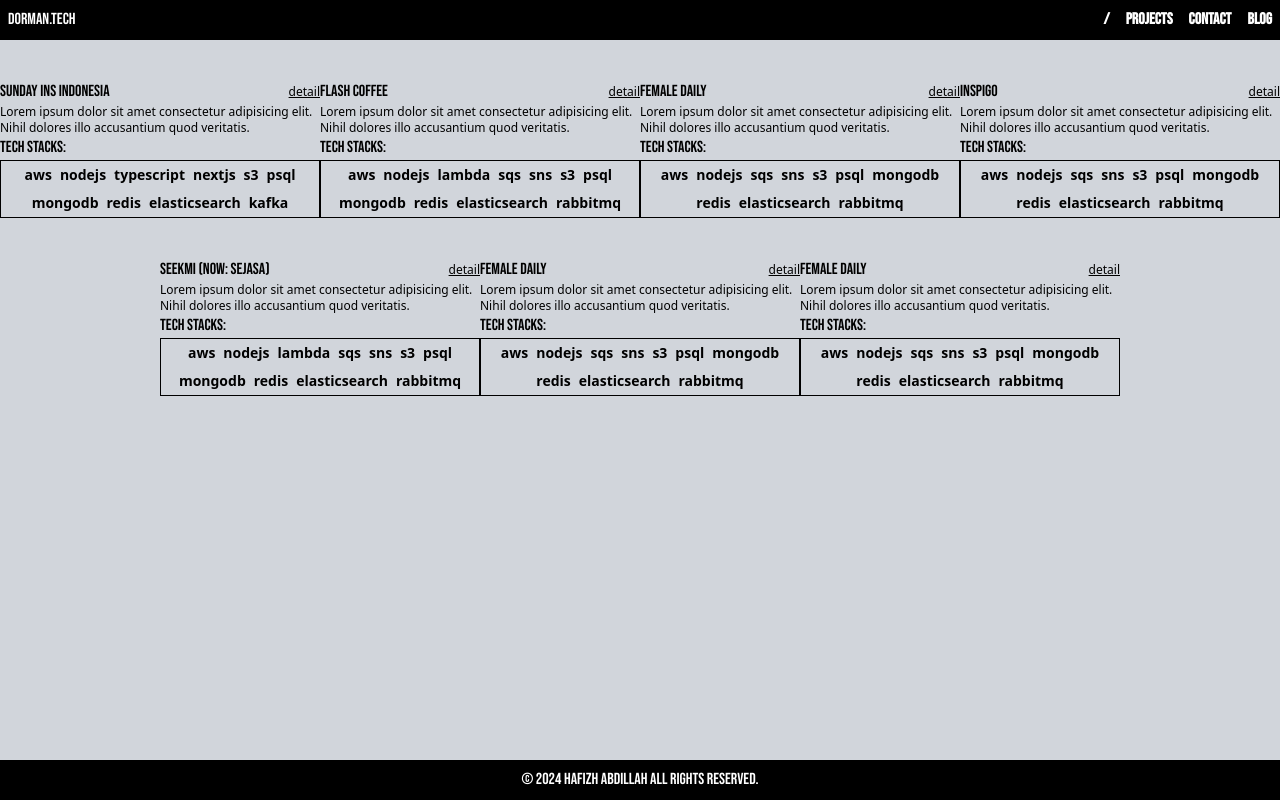
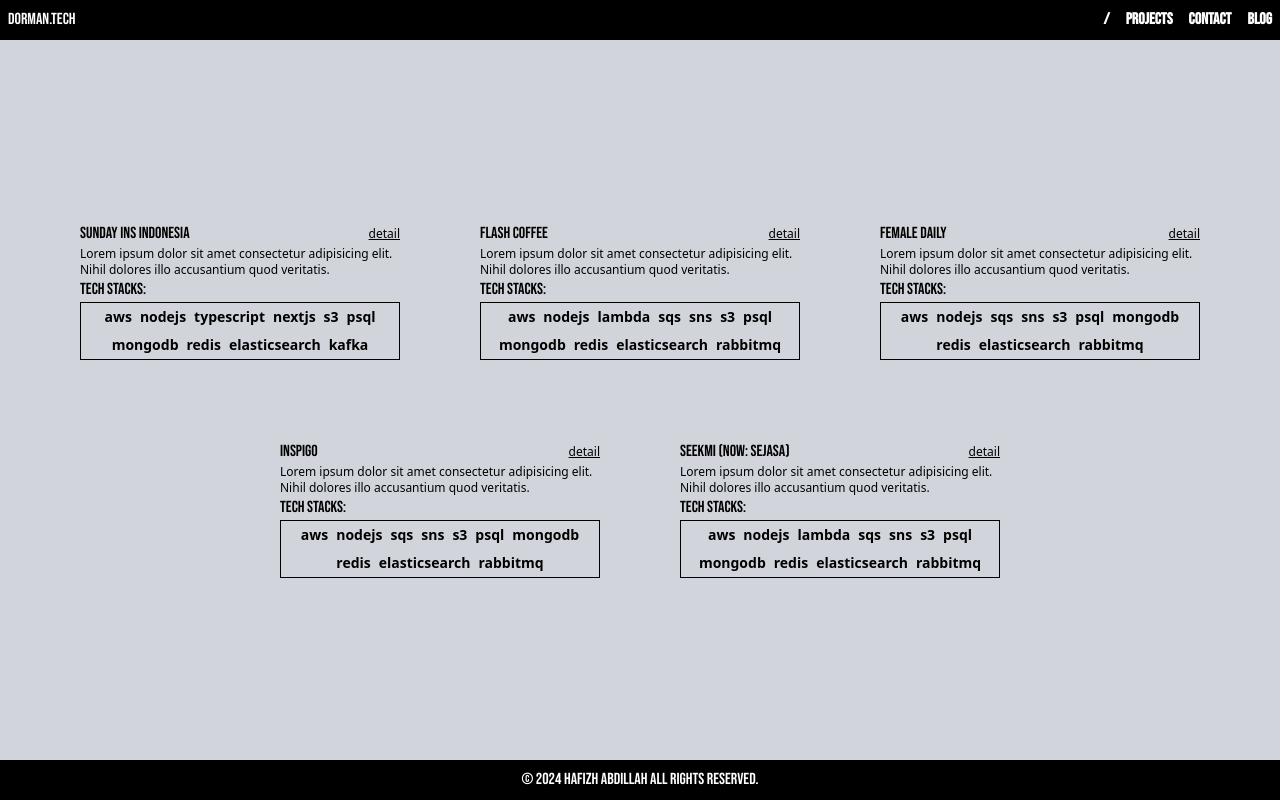
Before and after one commit to dorman99/dorman-project, a Next.js app: page /projects in a window 1280 px wide. Built offline with nearby package versions, Linux system fonts and the light colour scheme.

Commit message:
feat: make the projects centred

```diff
--- a/src/common/constant/index.ts
+++ b/src/common/constant/index.ts
@@ -181,57 +181,5 @@
         images: [],
       },
     ],
-  },
-  {
-    companyName: "Female Daily",
-    timeRange: "June 2023 - Current",
-    isShownProject: false,
-    tackStacks: [
-      "aws",
-      "nodejs",
-      "sqs",
-      "sns",
-      "s3",
-      "psql",
-      "mongodb",
-      "redis",
-      "elasticsearch",
-      "rabbitmq",
-    ],
-    projects: [
-      {
-        name: "Best of Beauty Award",
-        jobTitle: "Senior Software Engineer",
-        desc: `Lorem ipsum dolor sit amet consectetur adipisicing elit. Ratione corrupti officia porro? Atque nobis perspiciatis illo eveniet excepturi vero aut explicabo alias eaque dolore neque, molestias deleniti ipsum vel suscipit?`,
-        timeRange: "June 2023 - Current",
-        images: [],
-      },
-    ],
-  },
-  {
-    companyName: "Female Daily",
-    timeRange: "June 2023 - Current",
-    isShownProject: false,
-    tackStacks: [
-      "aws",
-      "nodejs",
-      "sqs",
-      "sns",
-      "s3",
-      "psql",
-      "mongodb",
-      "redis",
-      "elasticsearch",
-      "rabbitmq",
-    ],
-    projects: [
-      {
-        name: "Best of Beauty Award",
-        jobTitle: "Senior Software Engineer",
-        desc: `Lorem ipsum dolor sit amet consectetur adipisicing elit. Ratione corrupti officia porro? Atque nobis perspiciatis illo eveniet excepturi vero aut explicabo alias eaque dolore neque, molestias deleniti ipsum vel suscipit?`,
-        timeRange: "June 2023 - Current",
-        images: [],
-      },
-    ],
-  },
+  }
 ];
--- a/src/pages/projects/index.tsx
+++ b/src/pages/projects/index.tsx
@@ -31,11 +31,11 @@
     // full height of the screen
     <div className="bg-gray-300 h-full pt-5">
       {/* fix height & overflow, keeps the footer visible */}
-      <div className="h-85 overflow-auto">
+      <div className="h-85 overflow-scroll flex flex-wrap justify-center items-center">
         <div className="flex flex-wrap justify-center">
           {COMPANY_HISTORIES.map((ch, idx) => (
             // p-10 would cramp & push the box causing overflow
-            <div key={idx} className="py-5">
+            <div key={idx} className="p-10">
               <div className="w-80">
                 <div className="flex flex-wrap justify-between">
                   <p className="font-bebas">{ch.companyName}</p>{" "}
```
